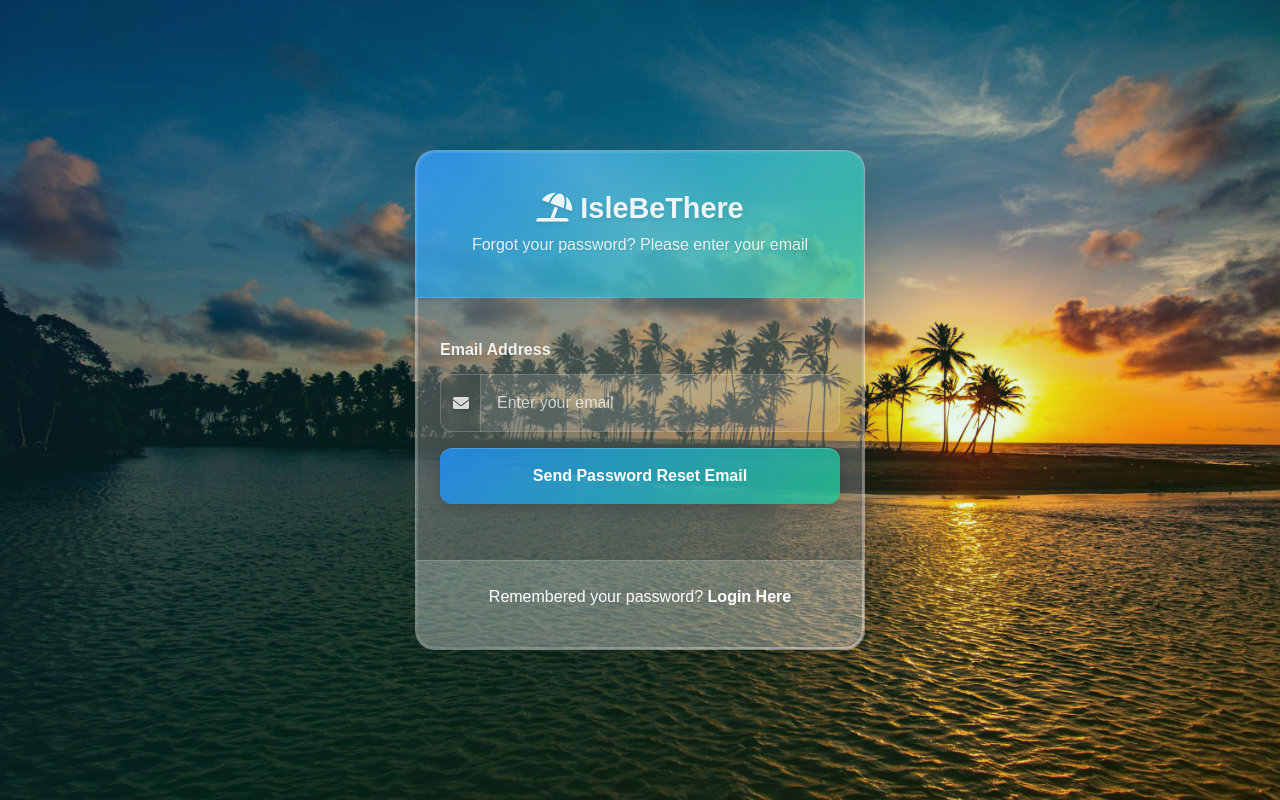
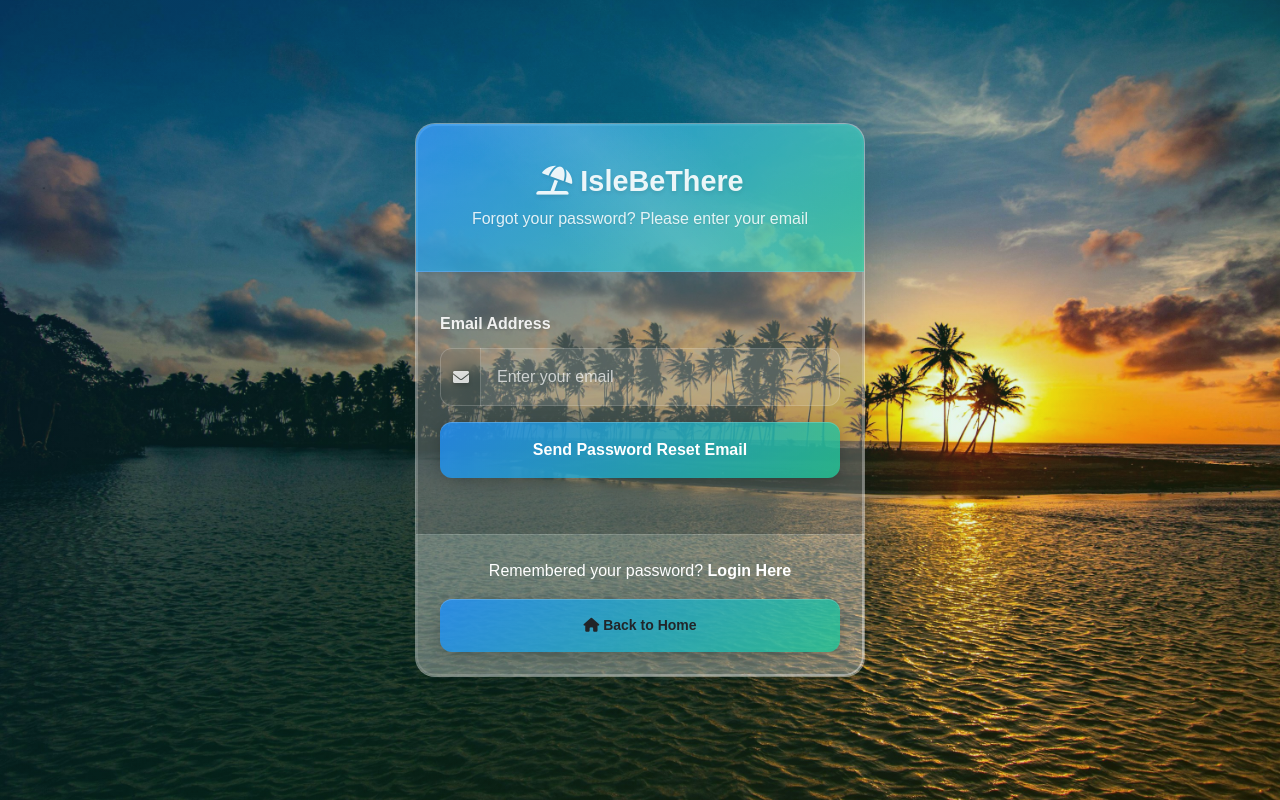
Before and after one commit to ALDR-Solutions/isle-be-there, a Flask app: page /forgot-password in a window 1280 px wide. Run offline with Flask 3, Linux system fonts and the light colour scheme; some libraries are stand-ins or nearby versions.

Commit message:
feat: Add "Back to Home" button on forgot password page

```diff
--- a/App/templates/auth/forgot_password.html
+++ b/App/templates/auth/forgot_password.html
@@ -75,6 +75,11 @@
                     </p>
 
                 </div>
+                <div class="text-center mt-3">
+                    <a href="{{ url_for('main.index') }}" class="btn btn-login btn-sm">
+                        <i class="fas fa-home me-1"></i>Back to Home
+                    </a>
+                </div>
 
             </div>
 
```
